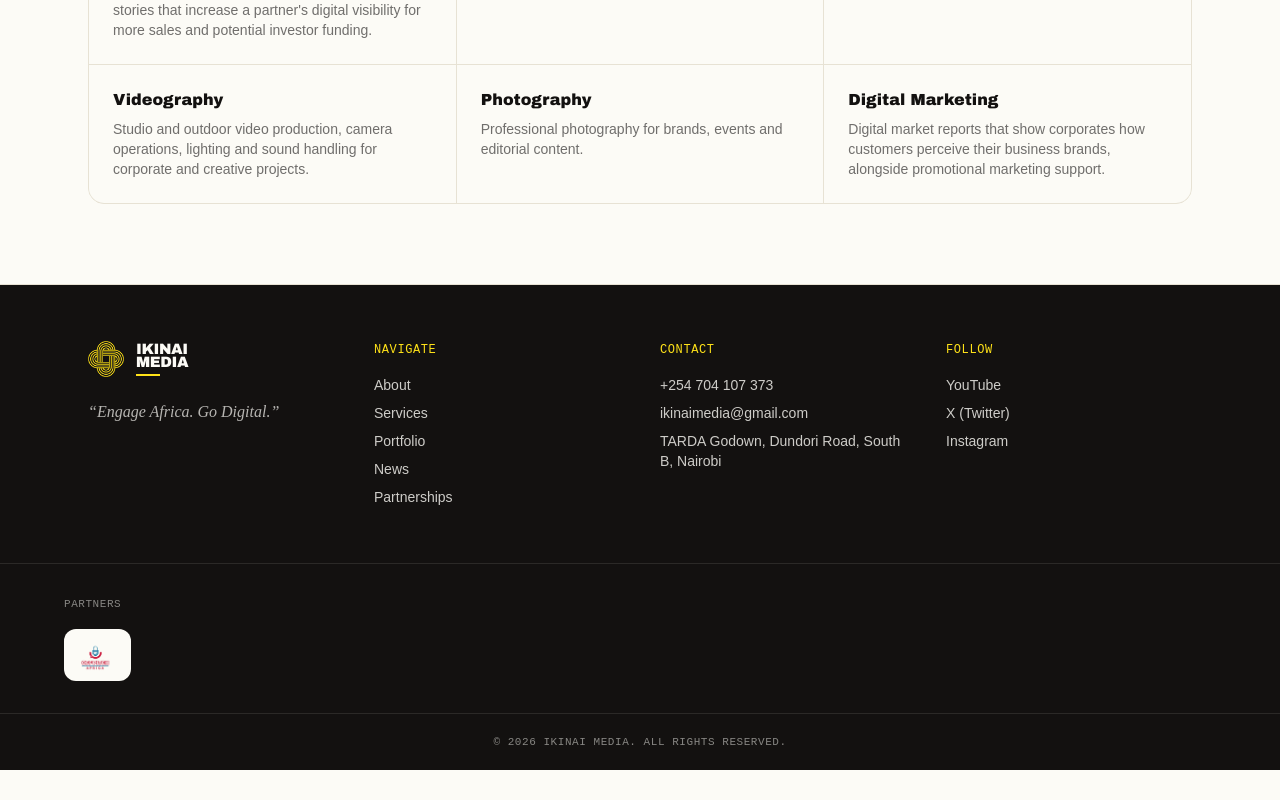
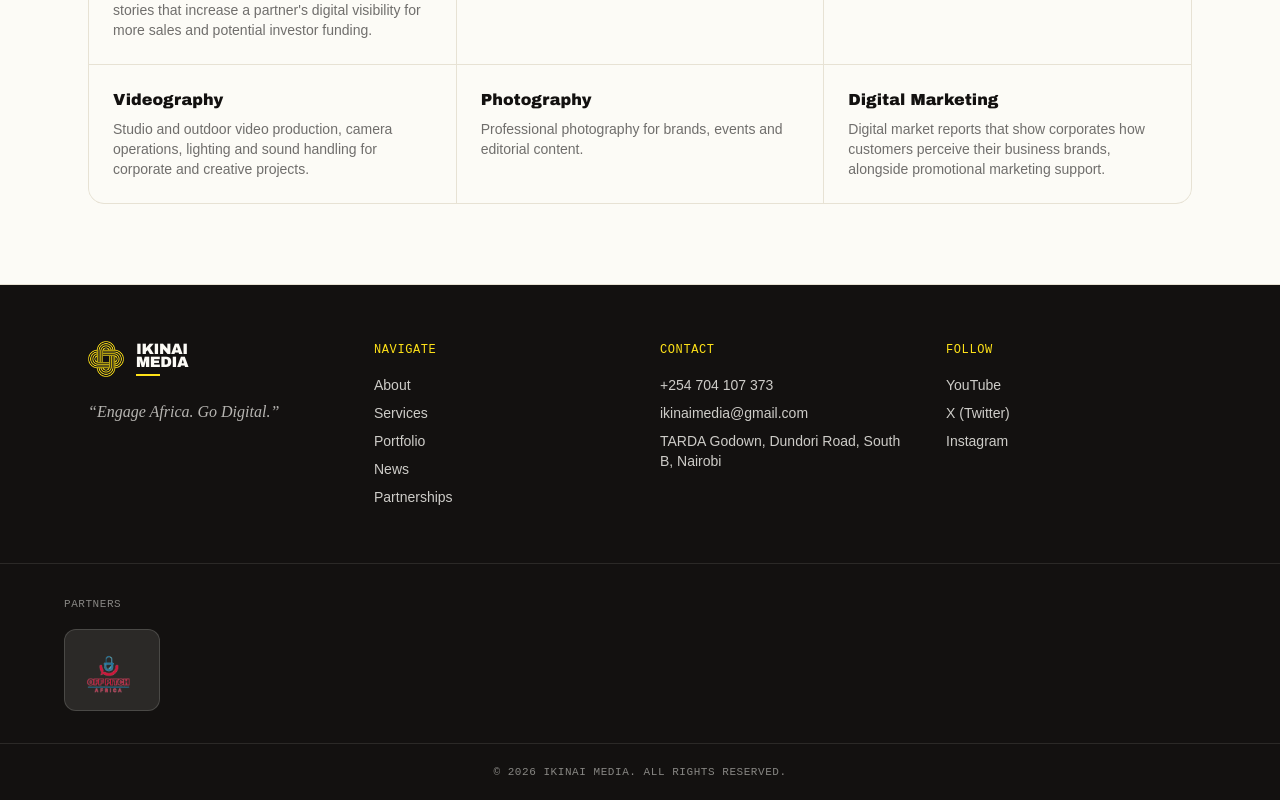
Before and after one commit to Geoduor/ikinai-media, a Next.js app: page / in a window 1280 px wide. Shown: the part 1717-2517 px from the top of the page. Before the commit the page ends 2487 px from the top, so only its background shows below. Built offline with nearby package versions, Linux system fonts and the light colour scheme; no server answers; the database is empty.

Commit message:
Add Off Pitch Africa as a footer partner

```diff
--- a/src/components/Footer.tsx
+++ b/src/components/Footer.tsx
@@ -56,10 +56,10 @@ export function Footer() {
                   href={p.url}
                   target="_blank"
                   rel="noreferrer"
-                  className="flex items-center gap-3 rounded-xl bg-paper px-4 py-2 transition hover:opacity-80"
+                  className="flex items-center gap-3 rounded-xl border border-paper/15 bg-paper/10 px-5 py-3 transition hover:bg-paper/15"
                 >
                   {/* eslint-disable-next-line @next/next/no-img-element */}
-                  <img src={p.logo} alt={p.name} className="h-9 w-auto" />
+                  <img src={p.logo} alt={p.name} className="h-14 w-auto" />
                 </a>
               ))}
             </div>
```
